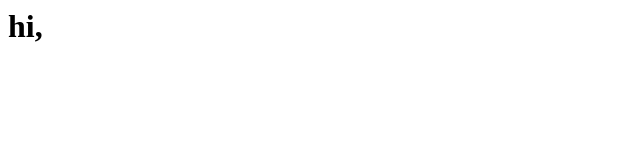
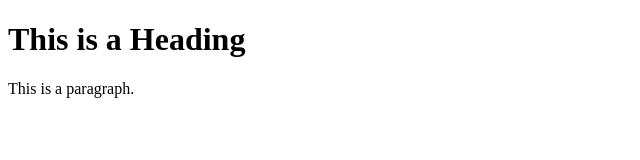
Before and after one commit to LaymondC/LaymondC, a plain HTML site: page index.html in a window 1280 px wide. Shown: the whole page, without its empty margins (0-640 px from the left). Drawn offline with Linux system fonts and the light colour scheme.

Commit message:
Update index.html

```diff
--- a/index.html
+++ b/index.html
@@ -1 +1,12 @@
-<h1>hi,<hi>
+<!DOCTYPE html>
+<html>
+<head>
+<title>Page Title</title>
+</head>
+<body>
+
+<h1>This is a Heading</h1>
+<p>This is a paragraph.</p>
+
+</body>
+</html>
```
